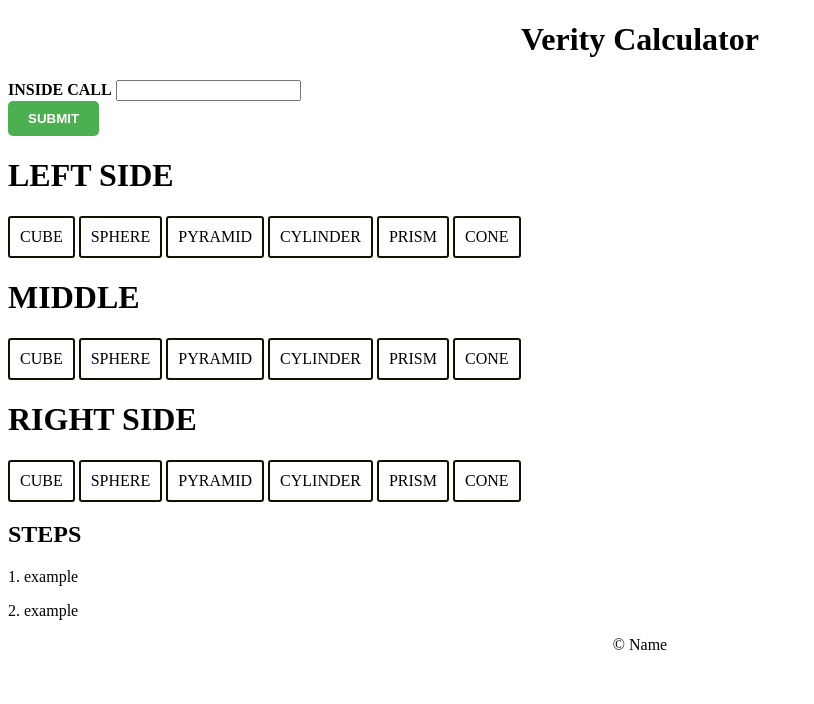
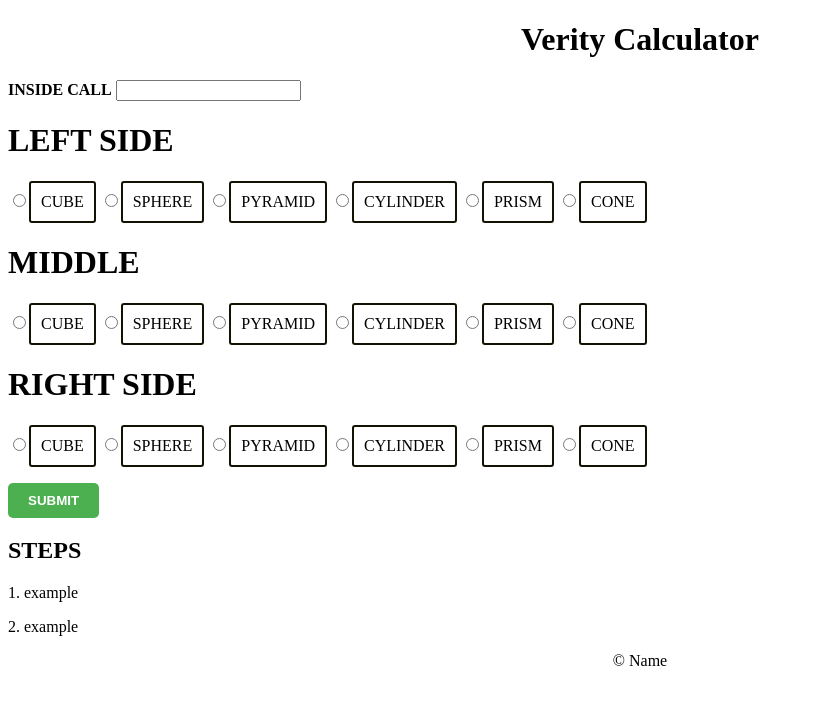
Before and after one commit to kevinwlee787/destiny2-verity-solver, a plain HTML site: page templates/veritycalcV1.html in a window 1280 px wide. Shown: the whole page, without its empty margins (0-814 px from the left). Drawn offline with Linux system fonts and the light colour scheme.

Commit message:
Post works

```diff
--- a/templates/veritycalcV1.html
+++ b/templates/veritycalcV1.html
@@ -1,6 +1,7 @@
 <!DOCTYPE html>
 <html lang="en">
 <head>
+
     <meta charset="UTF-8">
     <meta name="viewport" content="width=device-width, initial-scale=1.0">
     <title>verity</title>
@@ -52,36 +53,42 @@
             <label for="insidecalls"><B>INSIDE CALL</B></label>
             <input type="text" id="insidecalls" name="insidecalls" pattern="[CSTcst]*" maxlength="3"> <!--use regex and max length to try and stop bad values-->
         </div>
+
+    <h1>LEFT SIDE</h1>
+
+    <p id="id_complexShapes"> <!--checkbox to get information of each complex shape-->
+        <label><input type="radio" name="left" value="1"><span>Cube</span></label>
+        <label><input type="radio" name="left" value="2"><span>Sphere</span></label>
+        <label><input type="radio" name="left" value="3"><span>Pyramid</span></label>
+        <label><input type="radio" name="left" value="4"><span>Cylinder</span></label>
+        <label><input type="radio" name="left" value="5"><span>Prism</span></label>
+        <label><input type="radio" name="left" value="6"><span>Cone</span></label>
+    </p>
+
+
+
+    <h1>MIDDLE</h1>
+    <p id="id_complexShapes">
+        <label><input type="radio" name="middle" value="7"><span>Cube</span></label>
+        <label><input type="radio" name="middle" value="8"><span>Sphere</span></label>
+        <label><input type="radio" name="middle" value="9"><span>Pyramid</span></label>
+        <label><input type="radio" name="middle" value="10"><span>Cylinder</span></label>
+        <label><input type="radio" name="middle" value="11"><span>Prism</span></label>
+        <label><input type="radio" name="middle" value="12"><span>Cone</span></label>
+    </p>
+
+    <h1>RIGHT SIDE</h1>
+    <p id="id_complexShapes">
+        <label><input type="radio" name="right" value="13"><span>Cube</span></label>
+        <label><input type="radio" name="right" value="14"><span>Sphere</span></label>
+        <label><input type="radio" name="right" value="15"><span>Pyramid</span></label>
+        <label><input type="radio" name="right" value="16"><span>Cylinder</span></label>
+        <label><input type="radio" name="right" value="17"><span>Prism</span></label>
+        <label><input type="radio" name="right" value="18"><span>Cone</span></label>
+    </p>
+
     <button type="submit" class="submit-button">submit</button>
     </form>
-        <h1>LEFT SIDE</h1>
-        <p id="id_complexShapes"> <!--checkbox to get information of each complex shape-->
-            <label><input type="checkbox" name="complexShapes" value="1"><span>Cube</span></label>
-            <label><input type="checkbox" name="complexShapes" value="2"><span>Sphere</span></label>
-            <label><input type="checkbox" name="complexShapes" value="3"><span>Pyramid</span></label>
-            <label><input type="checkbox" name="complexShapes" value="4"><span>Cylinder</span></label>
-            <label><input type="checkbox" name="complexShapes" value="5"><span>Prism</span></label>
-            <label><input type="checkbox" name="complexShapes" value="6"><span>Cone</span></label>
-        </p>
-        <h1>MIDDLE</h1>
-        <p id="id_complexShapes">
-            <label><input type="checkbox" name="complexShapes" value="7"><span>Cube</span></label>
-            <label><input type="checkbox" name="complexShapes" value="8"><span>Sphere</span></label>
-            <label><input type="checkbox" name="complexShapes" value="9"><span>Pyramid</span></label>
-            <label><input type="checkbox" name="complexShapes" value="10"><span>Cylinder</span></label>
-            <label><input type="checkbox" name="complexShapes" value="11"><span>Prism</span></label>
-            <label><input type="checkbox" name="complexShapes" value="12"><span>Cone</span></label>
-        </p>
-        <h1>RIGHT SIDE</h1>
-        <p id="id_complexShapes">
-            <label><input type="checkbox" name="complexShapes" value="13"><span>Cube</span></label>
-            <label><input type="checkbox" name="complexShapes" value="14"><span>Sphere</span></label>
-            <label><input type="checkbox" name="complexShapes" value="15"><span>Pyramid</span></label>
-            <label><input type="checkbox" name="complexShapes" value="16"><span>Cylinder</span></label>
-            <label><input type="checkbox" name="complexShapes" value="17"><span>Prism</span></label>
-            <label><input type="checkbox" name="complexShapes" value="18"><span>Cone</span></label>
-        </p>
-
     <h2>STEPS</h2>
     <p>1. example</p>
     <p>2. example</p>
@@ -98,9 +105,11 @@
 
             const formData = new FormData(this); // Get form data
             const insidedata = formData.get('insidecalls'); // Get inside calls based on form submit
-                console.log(insidedata);
+            const left = formData.get('left');
+            const middle = formData.get('middle');
+            const right = formData.get('right');
+            const data = {insidedata, left, middle, right};
 
-                const data = {insidedata: insideData}
             const response = await fetch('/', { //assigne which endpoint we are trying to reach
                 method: 'POST', //what method we are using
                 headers: {'Content-Type': 'application/json'}, //what content type we need the infromation to be
```
Also changed, not shown: 1 other file. Lines whose indentation alone changed are shown as unchanged.
